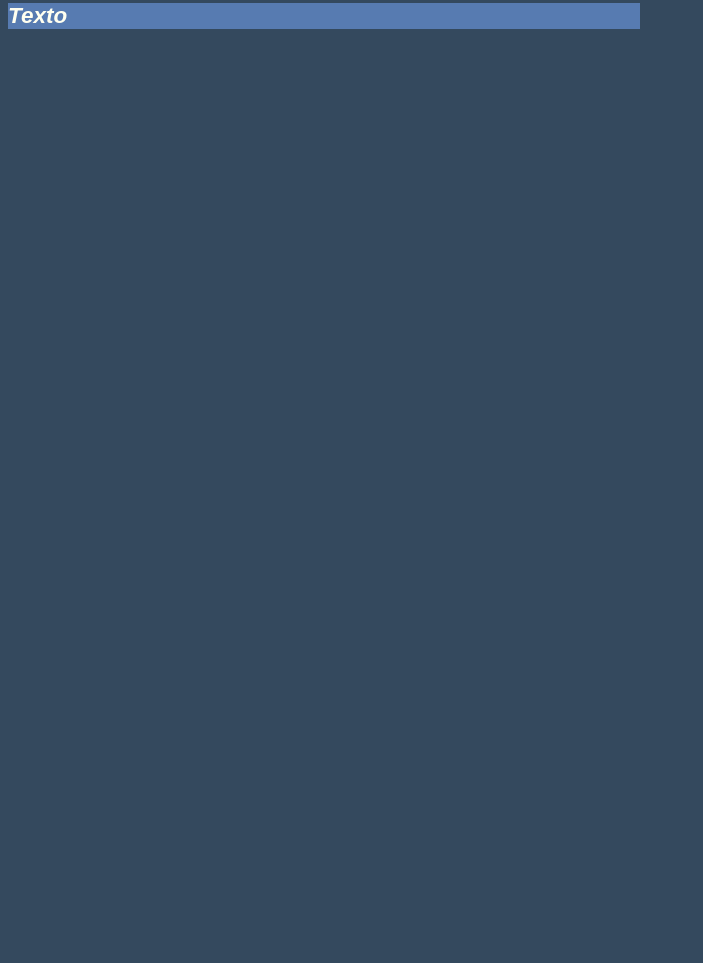
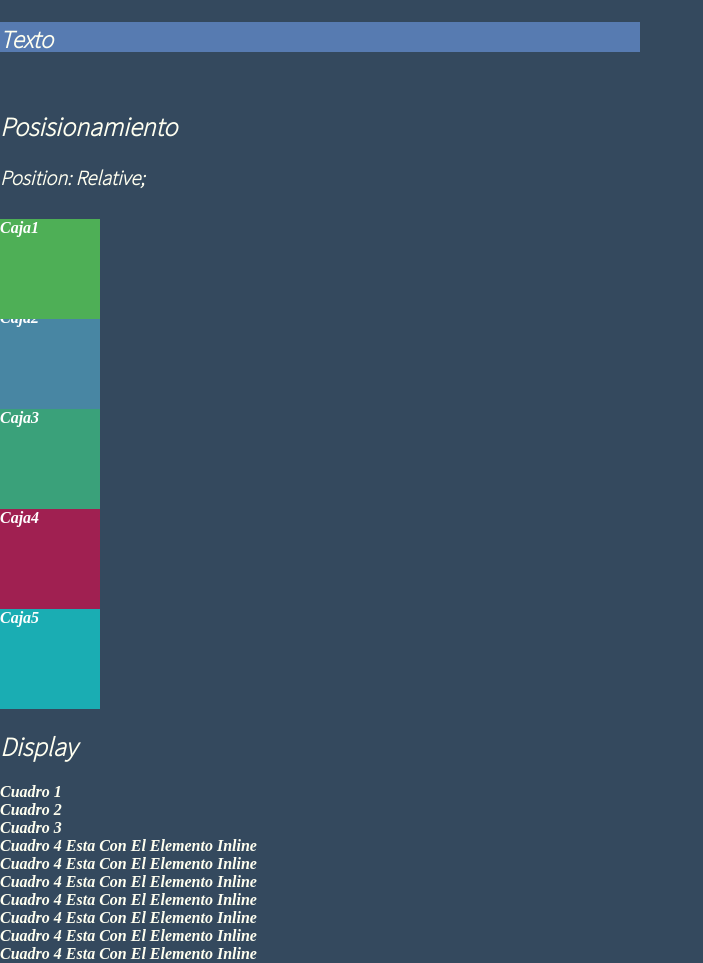
Before and after one commit to Luis-Salinas-SD/Stack, a plain HTML site: page CSS/index.html in a window 1280 px wide. Shown: the part 462-1425 px from the top of the page, without its empty margins (0-703 px from the left). Before the commit the page ends 800 px from the top, so only its background shows below. Drawn offline with Linux system fonts and the light colour scheme.

Commit message:
Actualización

```diff
--- a/CSS/estilos.css
+++ b/CSS/estilos.css
@@ -1,12 +1,18 @@
 
 body{
     background:#34495E; /*fondo*/
-    font-family: Arial, Helvetica, sans-serif;
     font-weight: bold; /* se utiliza para agregar negritas */
     font-style: oblique; /* indicica si el fondo esta en cursiva  recibe tres valores [italic, oblique]*/
     /* text-decoration: underline; /*indica si el texto tiene una línea que se ejecuta debajo, sobre o a través de él recibe tres valores [overline, line-through] */
     text-transform: capitalize;
     color: ivory;
+    margin: 0;
+}
+p{
+    font-family: 'Noto Sans JP', sans-serif;
+}
+h1,h2,h3,h4,h5,h6{
+    font-family: 'Noto Sans JP', sans-serif;
 }
 
 #uno { /* id */
@@ -63,4 +69,35 @@ h6, .pading{
     background-color: rgb(87, 123, 177);
     font-weight: normal;   /* grosor de la letra */
     width: 50%;
+    height: 30px;
 }
+/* ################################################################# POSISIONAMIENTO ################################################################# */
+
+section.positionn > div{
+    width: 100px;
+    height: 100px;
+    display: block;
+    color: white;
+}
+.caja1{
+    background: rgb(78, 175, 86);
+    position: relative;
+    top: 10px;
+}
+.caja2{
+    background: rgb(72, 134, 163);
+top: 800px;
+}
+.caja3{
+    background: rgb(58, 161, 122);
+
+}
+.caja4{
+    background: rgb(160, 32, 81);
+    }
+.caja5{
+    background: rgb(26, 173, 179);
+}
+.dspl{
+    margin: 0;
+}
--- a/CSS/index.html
+++ b/CSS/index.html
@@ -6,31 +6,12 @@
   <meta name="viewport" content="width=device-width, initial-scale=1.0">
   <meta http-equiv="X-UA-Compatible" content="ie=edge">
   <link rel="stylesheet" href="estilos.css">
+  <link href="https://fonts.googleapis.com/css2?family=Noto+Sans+JP:wght@100&display=swap" rel="stylesheet">
   <title>Document</title>
 </head>
 
 <body>
-  <!-- <h1 style="text-align: center;">Bienvenidos al curso de tutoria de CSS</h1>
 
-  <h2>font-size</h2>
-  <p id="uno" text-aling="center">
-    Tamaño de la letra.
-    Valores que recibe:
-  <ul id="">
-    <li>px= pixeles</li>
-    <li> %= porcentaje</li>
-  </ul>
-  </p>
-  <h2>font-family</h2>
-  <p class="dos">
-    Fuente de la letra.
-    valores que recibe:
-  </p>
-
-  <h6>Bienvenidos</h6>
-  <p class="pading">
-    Hola
-  </p> -->
 
   <section class="parrafo">
     <p>Lorem ipsum dolor sit amet consectetur adipisicing elit. Porro distinctio doloribus aperiam unde rem vitae illum
@@ -57,6 +38,39 @@
     <div class="txt">
       <h1>texto</h1>
     </div>
+  </section> <br> <br>
+
+  <section class="positionn">
+      <h1>Posisionamiento</h1>
+      <h3>position: relative;</h3>
+      <p></p>
+    <div class="caja1">caja1</div>
+    <div class="caja2">caja2</div>
+    <div class="caja3">caja3</div>
+    <div class="caja4">caja4</div>
+    <div class="caja5">caja5</div>
+  </section>
+
+
+
+
+
+
+
+
+  <section class="dspl">
+    <h1>Display</h1>
+    <div class="disp">Cuadro 1</div>
+<div class="disp">Cuadro 2</div>
+<div class="disp">Cuadro 3</div>
+<div class="disp">Cuadro 4 esta con el elemento inline</div>
+<div class="disp">Cuadro 4 esta con el elemento inline</div>
+<div class="disp">Cuadro 4 esta con el elemento inline</div>
+<div class="disp">Cuadro 4 esta con el elemento inline</div>
+<div class="disp">Cuadro 4 esta con el elemento inline</div>
+<div class="disp">Cuadro 4 esta con el elemento inline</div>
+<div class="disp">Cuadro 4 esta con el elemento inline</div>
+
   </section>
 
 </body>
```
Also changed, not shown: JavaScript/2numeros-y-operadores-matematicos.js (+6 -6 lines).
